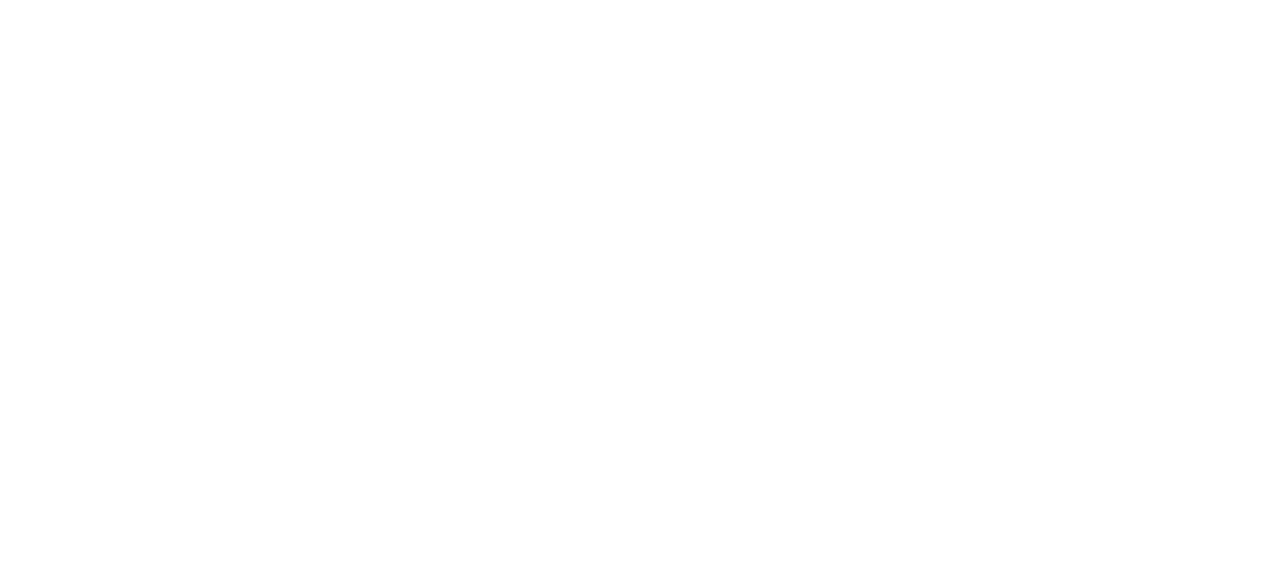
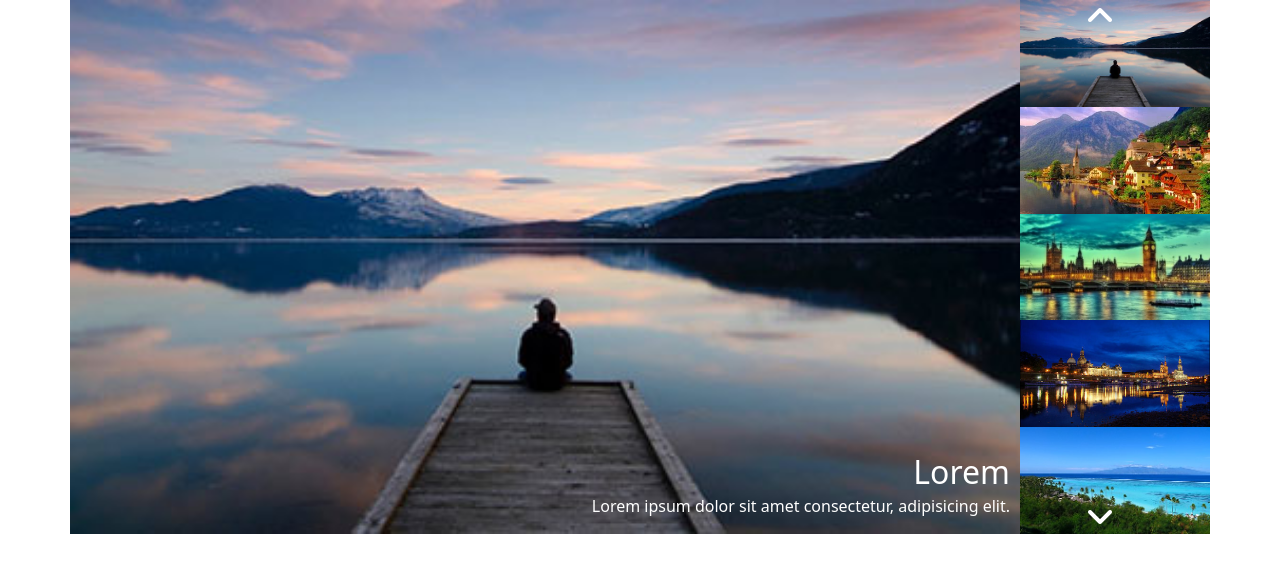
Before and after one commit to Ezy93/js-array-carousel, a plain HTML site: page index.html in a window 1280 px wide. Drawn offline with nearby package versions, Linux system fonts and the light colour scheme.

Commit message:
completato layout statico

```diff
--- a/css/style.css
+++ b/css/style.css
@@ -0,0 +1,51 @@
+
+
+main{
+    height: 100%;
+}
+
+h2{
+    right: 10px;
+    bottom: 35px;
+}
+
+p{
+    right: 10px;
+}
+
+div.row{
+    height: 50%;
+
+}
+
+div.col-10,
+div.col-10 img{
+    height: 100%;
+}
+
+div.col-10 img,
+div.col-2 img {
+    object-fit: cover;
+}
+
+div.col-2 img{
+    height: calc(100% / 5);
+}
+
+
+
+.my-absolute{
+    position: absolute;
+}
+
+.my-relative{
+    position: relative;
+}
+
+.my-left{
+    left: 68px;
+}
+
+.my-bot-zero{
+    bottom: 0;
+}
--- a/index.html
+++ b/index.html
@@ -18,6 +18,35 @@
 
 </head>
 <body>
+
+    <main class="container">
+        <div class="row">
+            <div class="col-10 px-0 text-white my-relative">
+                <img src="img/01.jpg" alt="lake landscape" class="w-100">
+                <h2 class="my-absolute">Lorem</h2>
+                <p class="my-absolute my-bot-zero">Lorem ipsum dolor sit amet consectetur, adipisicing elit. </p>
+            </div>
+
+            <div class="col-2 px-0 flex-column my-relative text-white">
+
+                <div class="my-absolute my-left">
+                    <i class="fas fa-angle-up fs-2"></i>
+                </div>
+
+                <img src="img/01.jpg" alt="" class="w-100">
+                <img src="img/02.jpg" alt="" class="w-100">
+                <img src="img/03.jpg" alt="" class="w-100">
+                <img src="img/04.jpg" alt="" class="w-100">
+                <img src="img/05.jpg" alt="" class="w-100">
+
+                <div class="my-absolute my-left my-bot-zero">
+                    <i class="fas fa-angle-down fs-2"></i>
+                </div>
+
+            </div>
+        </div>
+
+    </main>
     <script src="js/script.js"></script>
 </body>
 </html>
```
